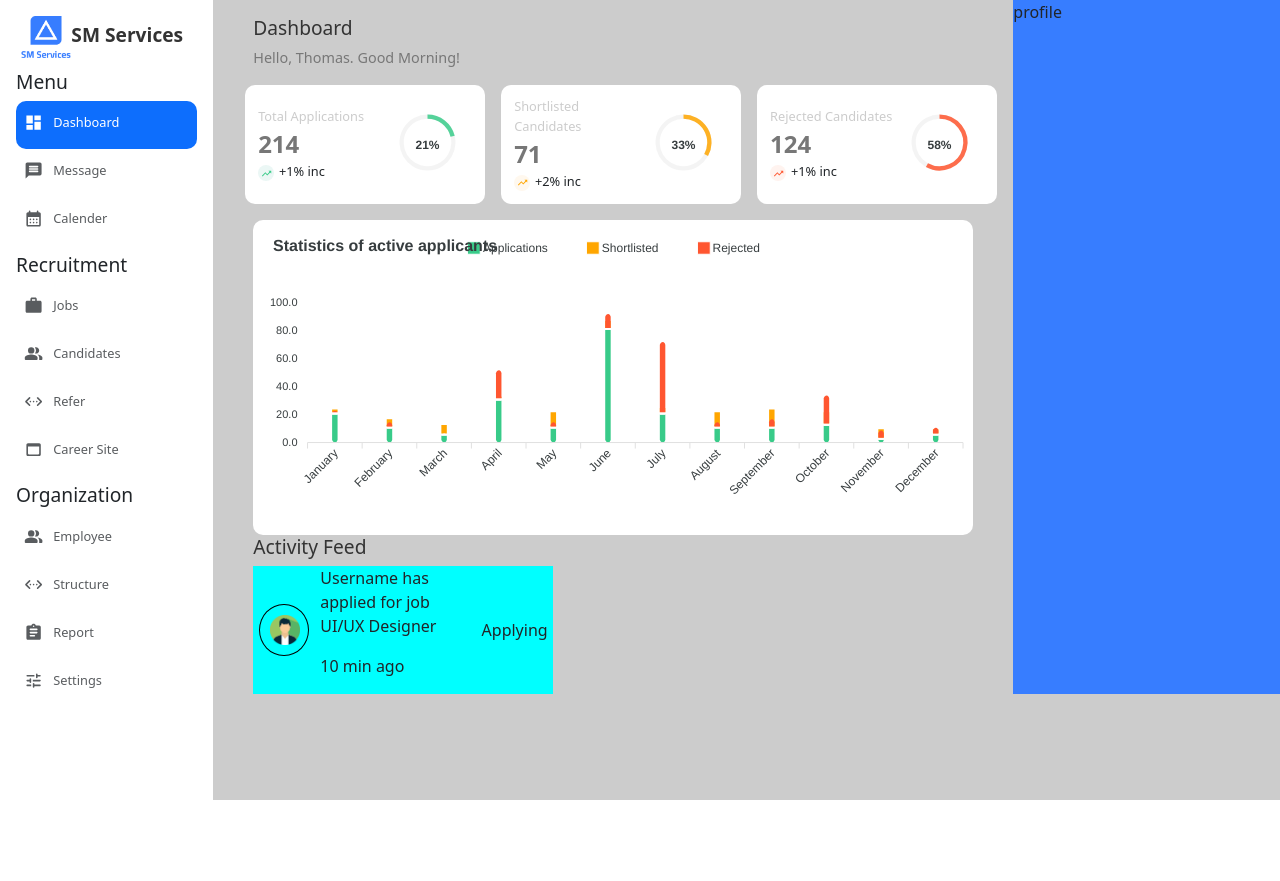
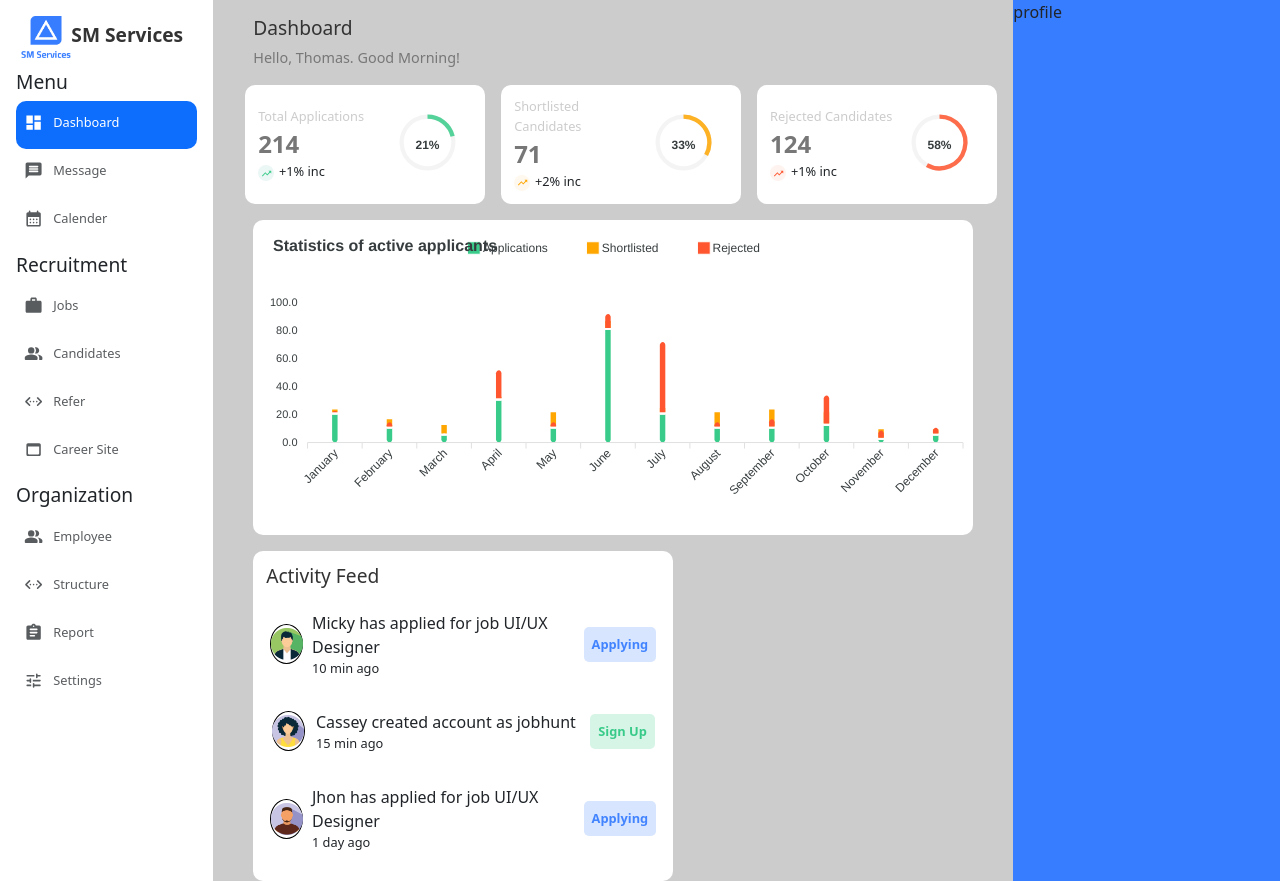
Before and after one commit to Manoj-880/Employ-managment-frontend, a React (Create React App) app: page / in a window 1280 px wide. Before the commit the page ends 800 px from the top, so only its background shows below. Built offline with nearby package versions, Linux system fonts and the light colour scheme.

Commit message:
completed activity ans started working on meeting

```diff
--- a/src/App.css
+++ b/src/App.css
@@ -76,7 +76,7 @@
 
 .mainpage {
   background-color: var(--gray);
-  height: 100vh;
+  height: 100%;
   display: flex;
   flex-direction: row;
 }
@@ -86,7 +86,7 @@
 .sideNav {
   padding: 1rem;
   background-color: var(--white);
-  height: 100vh;
+  height: 100%;
 }
 .navBrand {
   display: flex;
@@ -202,16 +202,53 @@
   font-size: 1.2rem;
   color: var(--text);
 }
+.dashboard-activity-meeting{
+  margin-top: 1rem;
+}
+.activity-feed{
+  background-color: var(--white);
+  padding: 0.8rem;
+  border-radius: 10px;
+}
 .meeting {
   display: flex;
-  background-color: aqua;
   flex-direction: row;
   justify-content: space-around;
   align-items: center;
   flex-wrap: nowrap;
 }
-.avatar{
-  padding: 10px;
-  border-radius: 50%;
+.avatar {
+  display: flex;
+  padding: 1px;
+  height: 2.5rem;
+  justify-content: center;
+  border-radius: 55%;
   border: 1px black solid;
+  flex-direction: row;
+  flex-wrap: nowrap;
+  align-items: center;
 }
+.feed{
+  margin-top: 1rem;
+}
+.feed .description{
+  font-size: 1rem;
+}
+.feed .time{
+  font-size: 0.8rem;
+  margin-top: -1rem;
+}
+.feedstat{
+  font-size: 0.8rem;
+  padding: 0.5rem;
+  border-radius: 5px;
+  font-weight: 600;
+}
+.apply{
+  background-color: #d7e5ff;
+  color: #4284ff;
+}
+.signup{
+  background-color: #d6f5e6;
+  color: #38ca89;
+}
--- a/src/components/mainpage components/dashboard.jsx
+++ b/src/components/mainpage components/dashboard.jsx
@@ -3,60 +3,88 @@ import TrendingUpIcon from "@mui/icons-material/TrendingUp";
 import "apexcharts/dist/apexcharts.css";
 import DashboardCardChart from "../dashboard_card_chart";
 import DashboardGraph from "../dashboardGraph";
-import m1 from '../../assets/avatars/m1.png';
-// import m2 from '../../assets/avatars/m2.png';
-// import f3 from '../../assets/avatars/f3.png'
+import m1 from "../../assets/avatars/m1.png";
+import m2 from '../../assets/avatars/m2.png';
+import f3 from '../../assets/avatars/f3.png'
 
 const Dashboard = () => {
-
   const target = 1000;
-  const total_applications = [20,10,5,30,10,80,20,10,10,12,2,5];
-  const shortlisted = [2,5,6,1,10,5,3,10,12,8,6,3];
-  const rejected = [1,3,0,20,3,10,50,3,5,20,5,4];
+  const total_applications = [20, 10, 5, 30, 10, 80, 20, 10, 10, 12, 2, 5];
+  const shortlisted = [2, 5, 6, 1, 10, 5, 3, 10, 12, 8, 6, 3];
+  const rejected = [1, 3, 0, 20, 3, 10, 50, 3, 5, 20, 5, 4];
 
   var totalCount = 0;
-  total_applications.forEach((e)=>totalCount+=e);
-  const totalPercentage = Math.round((totalCount / target)*100);
-  const totalIncrement = Math.round((total_applications[1] / target)*100);
+  total_applications.forEach((e) => (totalCount += e));
+  const totalPercentage = Math.round((totalCount / target) * 100);
+  const totalIncrement = Math.round((total_applications[1] / target) * 100);
 
   var totalShortlisted = 0;
-  shortlisted.forEach((e) => totalShortlisted+=e);
-  const shortlistedPecentage = Math.round((totalShortlisted / totalCount)*100);
-  const shortlistedIncrement = Math.round((shortlisted[1] / totalCount)*100);
+  shortlisted.forEach((e) => (totalShortlisted += e));
+  const shortlistedPecentage = Math.round(
+    (totalShortlisted / totalCount) * 100
+  );
+  const shortlistedIncrement = Math.round((shortlisted[1] / totalCount) * 100);
 
   var totalRejected = 0;
-  rejected.forEach((e) => totalRejected+=e);
-  const rejectedPercentage = Math.round((totalRejected / totalCount)*100);
-  const rejecteedIncrement = Math.round((rejected[1] / totalCount)*100);
+  rejected.forEach((e) => (totalRejected += e));
+  const rejectedPercentage = Math.round((totalRejected / totalCount) * 100);
+  const rejecteedIncrement = Math.round((rejected[1] / totalCount) * 100);
 
   const dashboardCard = [
     {
-      id:1,
+      id: 1,
       name: "Total Applications",
-      count:totalCount,
+      count: totalCount,
       percentage: totalPercentage,
       increment: totalIncrement,
-      color:"#38cb89",
-      iconBg:'#EBF7F5',
+      color: "#38cb89",
+      iconBg: "#EBF7F5",
+    },
+    {
+      id: 2,
+      name: "Shortlisted Candidates",
+      count: totalShortlisted,
+      percentage: shortlistedPecentage,
+      increment: shortlistedIncrement,
+      color: "#FFA600",
+      iconBg: "#FFF8EE",
+    },
+    {
+      id: 3,
+      name: "Rejected Candidates",
+      count: totalRejected,
+      percentage: rejectedPercentage,
+      increment: rejecteedIncrement,
+      color: "#FF5630",
+      iconBg: "#FFF3EF",
+    },
+  ];
+
+  const activity = [
+    {
+      id:1,
+      avatar: m1,
+      description:'Micky has applied for job UI/UX Designer',
+      btnclass:'apply',
+      time: '10 min ago',
+      btncontent: 'Applying',
     },
     {
       id:2,
-      name: "Shortlisted Candidates",
-      count:totalShortlisted,
-      percentage: shortlistedPecentage,
-      increment: shortlistedIncrement,
-      color:"#FFA600",
-      iconBg:'#FFF8EE',
+      avatar: f3,
+      description:'Cassey created account as jobhunt',
+      btnclass:'signup',
+      time: '15 min ago',
+      btncontent: 'Sign Up',
     },
     {
       id:3,
-      name: "Rejected Candidates",
-      count:totalRejected,
-      percentage: rejectedPercentage,
-      increment: rejecteedIncrement,
-      color:"#FF5630",
-      iconBg:'#FFF3EF',
-    }
+      avatar: m2,
+      description:'Jhon has applied for job UI/UX Designer',
+      btnclass:'apply',
+      time: '1 day ago',
+      btncontent: 'Applying',
+    },
   ]
 
   return (
@@ -68,12 +96,21 @@ const Dashboard = () => {
         </div>
         <div className="dashboard-cards col-12">
           {dashboardCard.map((dashboardCard) => (
-            <div key={dashboardCard.id} className="dashboard-card-item col-xl-4 col-lg-3 col-md-6">
+            <div
+              key={dashboardCard.id}
+              className="dashboard-card-item col-xl-4 col-lg-3 col-md-6"
+            >
               <div className="dashboard-card-content col-7">
                 <p className="dashboard-card-title">{dashboardCard.name}</p>
                 <p className="dashboard-card-value">{dashboardCard.count}</p>
                 <div className="dashboard-card-content-increment">
-                  <div className="dashboard-card-icon" style={{backgroundColor:dashboardCard.iconBg, color:dashboardCard.color}}>
+                  <div
+                    className="dashboard-card-icon"
+                    style={{
+                      backgroundColor: dashboardCard.iconBg,
+                      color: dashboardCard.color,
+                    }}
+                  >
                     {React.cloneElement(<TrendingUpIcon />, {
                       style: { fontSize: "0.7rem" },
                     })}
@@ -82,34 +119,39 @@ const Dashboard = () => {
                 </div>
               </div>
               <div className="dashboard-card-chart col-5">
-                <DashboardCardChart value={dashboardCard.percentage} color={`${dashboardCard.color}`}/>
+                <DashboardCardChart
+                  value={dashboardCard.percentage}
+                  color={`${dashboardCard.color}`}
+                />
               </div>
             </div>
           ))}
-
         </div>
         <div className="dashboard-graph col-12">
-          <DashboardGraph applications={total_applications} shortlisted={shortlisted} rejected={rejected}/>
+          <DashboardGraph
+            applications={total_applications}
+            shortlisted={shortlisted}
+            rejected={rejected}
+          />
         </div>
         <div className="dashboard-activity-meeting col-12">
           <div className="activity-feed col-7">
             <h4 className="card-head">Activity Feed</h4>
-          </div>
-          <div className="meeting col-5">
-            <div className="avatar col-2">
-              <img src={m1} alt="avatar" width={30}/>
+            {activity.map((activity) => (
+              <div key={activity.id} className="meeting col-12">
+              <div className="avatar col-1">
+                <img src={activity.avatar} alt="avatar" width={32} />
+              </div>
+              <div className="feed col-8">
+                <p className="description">
+                  {activity.description}
+                </p>
+                <p className="time">{activity.time}</p>
+              </div>
+              <div className={`feedstat ${activity.btnclass}`}>{activity.btncontent}</div>
             </div>
-            <div className="feed col-6">
-              <p className="description">
-                Username has applied for job UI/UX Designer
-              </p>
-              <p className="time">
-                10 min ago
-              </p>
-            </div>
-            <div className="feedstat">
-              Applying
-            </div>
+            ))}
+
           </div>
         </div>
       </div>
```
